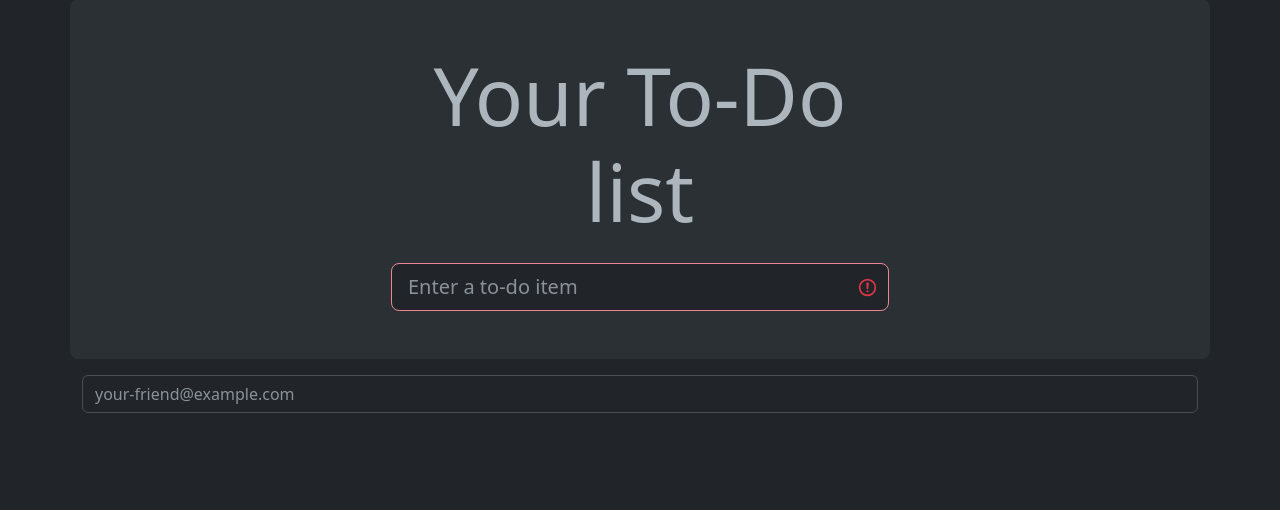
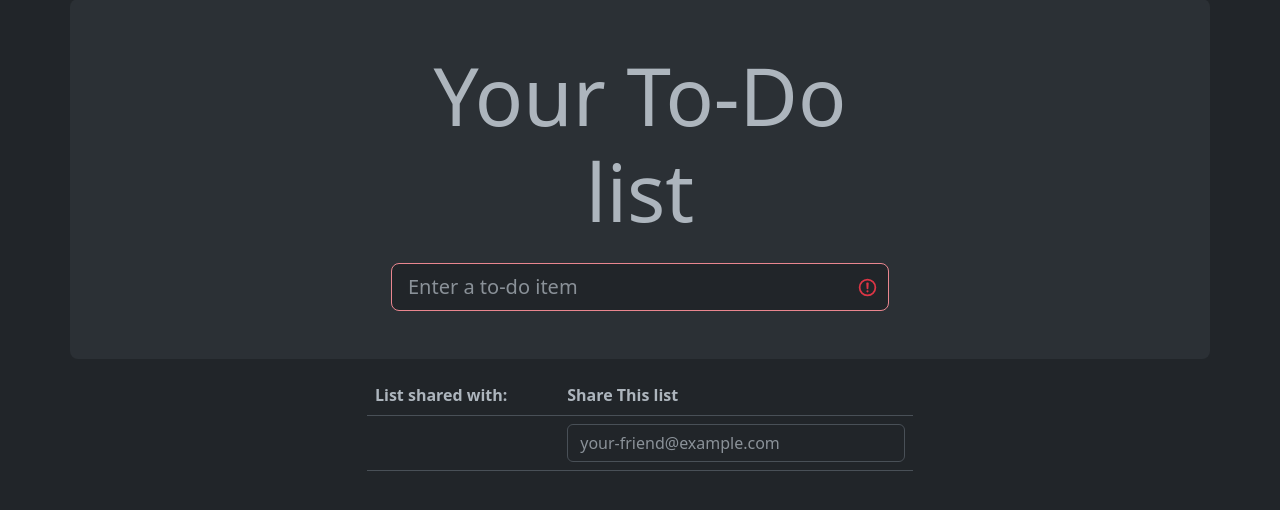
Before and after one commit to denebeim/python, a Django app: template src/lists/templates/list.html in a window 1280 px wide. Shown: the part 57-567 px from the top of the page. Run offline with Django 5.2, Linux system fonts and the light colour scheme; the template is opened without the code that fills it, so the values that code supplies are empty; some libraries are stand-ins or nearby versions.

Commit message:
got the css selector .list-sharee to work

```diff
--- a/src/lists/templates/base.html
+++ b/src/lists/templates/base.html
@@ -80,8 +80,13 @@
 
           {% endblock %}
         </div>
-        {% block share_form %}
-        {% endblock %}
+      </div>
+      <div class="row justify-content-center">
+        <div class="col-lg-6">
+          {% block share_form %}
+
+          {% endblock %}
+        </div>
       </div>
       <div class="row">
         <div class="col-md-6 col-md-offset-3">
--- a/src/lists/templates/list.html
+++ b/src/lists/templates/list.html
@@ -19,9 +19,25 @@
 {% endblock %}
 
 {% block share_form %}
-<form action="{% url 'view_list' list.id %}"
-  method="POST">
-  {% csrf_token %}
-  <input id="id_sharee_input" name="sharee" class="form-control" placeholder="your-friend@example.com" />
-</form>
+<div class="list-sharee">
+  <table class="table" id="id_sharee_table">
+    <tr>
+      <th>List shared with:</th>
+      <th>Share This list</th>
+    </tr>
+    <tr>
+      <td>
+        {% for shar in list.sharee.all %}
+          <ul>{{ shar }}</ul>
+        {% endfor %}
+      </td>
+      <td>
+        <form action="{% url 'view_list' list.id %}" method="POST">
+          {% csrf_token %}
+          <input id="id_sharee_input" name="sharee" class="form-control" placeholder="your-friend@example.com" />
+        </form>
+      </td>
+    </tr>
+  </table>
+
 {% endblock %}
```
